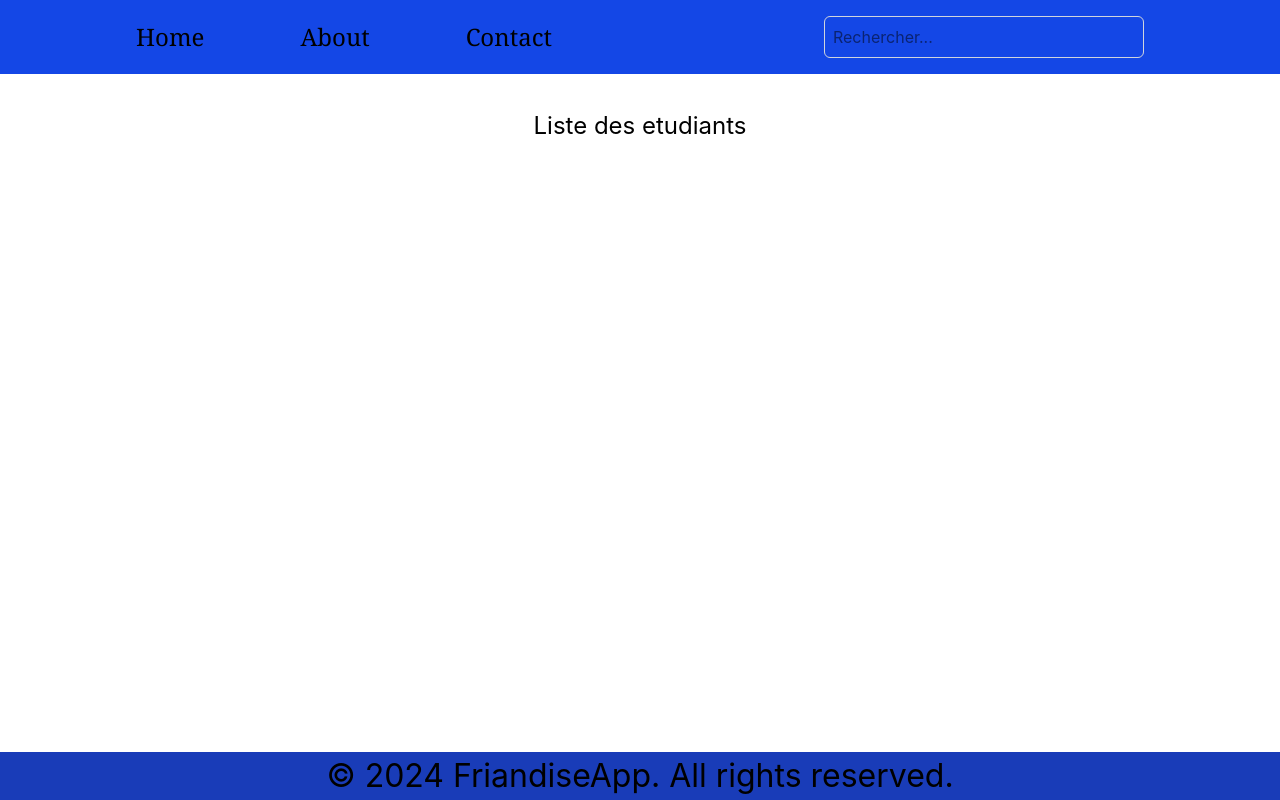
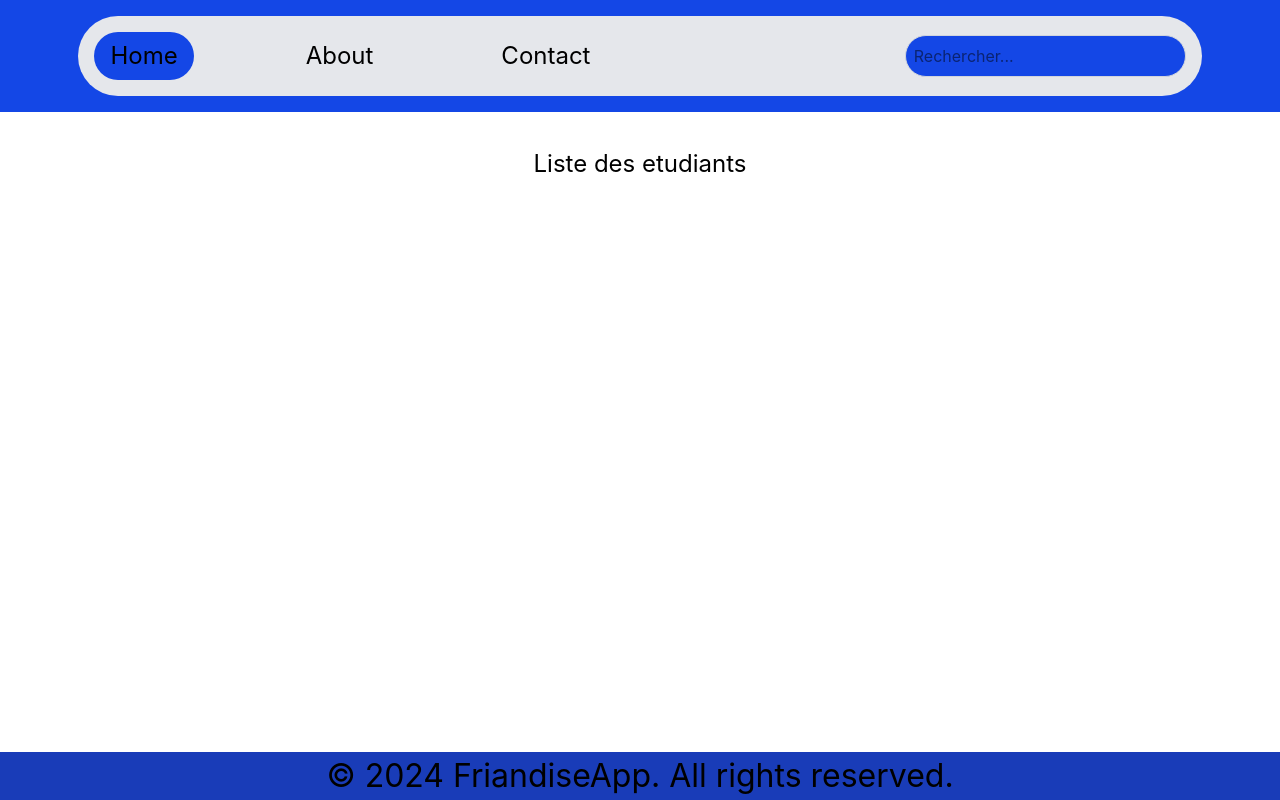
Before and after one commit to jojo-math/friandiseApp-angular, an Angular app: page / in a window 1280 px wide. Built offline with nearby package versions, Linux system fonts and the light colour scheme.

Commit message:
Custom header #3

```diff
--- a/src/app/view/navbar/navbar.html
+++ b/src/app/view/navbar/navbar.html
@@ -1,8 +1,10 @@
-<nav aria-label="Main navigation" class="w-full bg-blue-700 flex justify-around items-center">
-      <ul class="flex gap-4 justify-center gap-[12vh]  p-4 font-sans md:font-serif text-2xl">
-        <li><a href="/">Home</a></li>
-        <li><a href="about">About</a></li>
-        <li><a href="contact" class="hover:underline hover:text-stone-50 rounded-sm">Contact</a></li>
+<nav aria-label="Main navigation" class="flex bg-blue-700 p-4 w-full justify-center items-center">
+  <div class="flex justify-between items-center bg-gray-200 rounded-[20vh] w-[90%]">
+      <ul class="flex justify-center gap-[12vh]  p-4 text-2xl">
+        <li class="p-2 bg-blue-700 rounded-[18vh]"><a href="/">Home</a></li>
+        <li class="p-2 rounded-[18vh]"><a href="about">About</a></li>
+        <li class="p-2 rounded-[18vh]"><a href="contact" class="hover:underline hover:text-stone-50 rounded-sm">Contact</a></li>
       </ul>
-      <input type="text" placeholder="Rechercher..." class="border hover:bg-gray-200 border-gray-300 rounded-md p-2 m-4 w-1/4"/>
+        <input type="text" placeholder="Rechercher..." class="border bg-blue-700 hover:bg-gray-200 border-gray-300 rounded-[18vh] p-2 m-4 w-1/4"/>
+  </div>
 </nav>
--- a/src/app/view/navbar/navbar.scss
+++ b/src/app/view/navbar/navbar.scss
@@ -0,0 +1,10 @@
+li{
+    vertical-align: auto;
+    padding-left: 2vh;
+    padding-right: 2vh;
+}
+nav{
+}
+ul{
+    opacity:20;
+}
```
